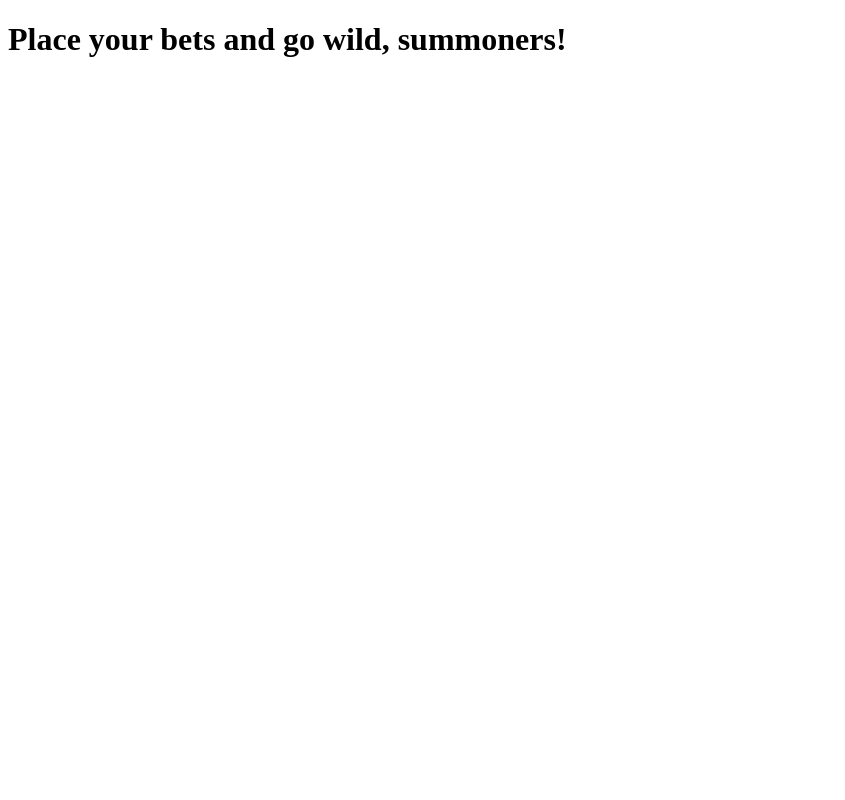
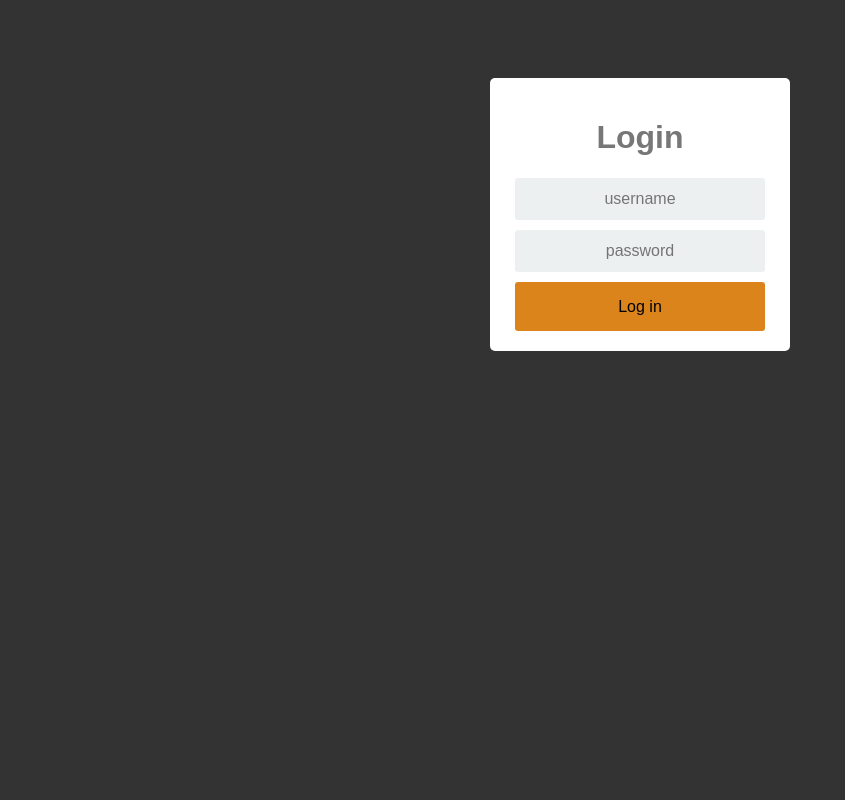
Before and after one commit to ponbac/LEC-pickem, a Flask app: page / in a window 1280 px wide. Shown: the whole page, without its empty margins (0-845 px from the left). Run offline with Flask 2, Linux system fonts and the light colour scheme; parts of the project's set-up code (start-up, migrations or seed data) failed here and were passed over.

Commit message:
played around with login and printing matches

```diff
--- a/model/match.py
+++ b/model/match.py
@@ -12,7 +12,10 @@ class Match:
 
     @property
     def winner(self):
-        return self._winner
+        if self._winner is not None:
+            return self._winner
+        else:
+            return 'no winner yet!'
 
     @winner.setter
     def winner(self, team):
--- a/web/server.py
+++ b/web/server.py
@@ -1,16 +1,43 @@
-from flask import Flask, render_template
+from flask import Flask, flash, redirect, render_template, request, session, abort
+import os
 import socket
-
+from parse.schedule_parser import ScheduleParser
 
 app = Flask(__name__)
 
 
 @app.route('/')
-def index():
-    return render_template('index.html')
+def home():
+    if not session.get('logged_in'):
+        return render_template('login.html')
+    else:
+        match_list = ''
+        for x in range(1, 10):
+            sp = ScheduleParser(x)
+            for m in sp.get_matches():
+                match_list += '<p>' + str(m.match_id) + ': ' + m.team_one.name + ' vs ' + m.team_two.name + ', winner: ' + m.winner.name + '</p>'
+
+        return render_template('index.html') + match_list + '<a href="/logout">Logout</a>'
+
+
+@app.route('/login', methods=['POST'])
+def do_admin_login():
+    if request.form['password'].lower() == 'backman' and request.form['username'].lower() == 'pontus':
+        session['logged_in'] = True
+        return home()
+    else:
+        flash('wrong password!')
+        return home()
+
+
+@app.route("/logout")
+def logout():
+    session['logged_in'] = False
+    return home()
 
 
 if __name__ == '__main__':
+    app.secret_key = os.urandom(12)
     s = socket.socket(socket.AF_INET, socket.SOCK_DGRAM)
     s.connect(("8.8.8.8", 80))
     app.run(host=s.getsockname()[0])
--- /dev/null
+++ b/web/static/style.css
@@ -0,0 +1,78 @@
+* {
+box-sizing: border-box;
+}
+
+*:focus {
+outline: none;
+}
+body {
+font-family: Arial;
+background-color: #333333;
+padding: 50px;
+}
+.login {
+margin: 20px auto;
+width: 300px;
+}
+.login-screen {
+background-color: #FFF;
+padding: 20px;
+border-radius: 5px
+}
+
+.app-title {
+text-align: center;
+color: #777;
+}
+
+.login-form {
+text-align: center;
+}
+.control-group {
+margin-bottom: 10px;
+}
+
+input {
+text-align: center;
+background-color: #ECF0F1;
+border: 2px solid transparent;
+border-radius: 3px;
+font-size: 16px;
+font-weight: 200;
+padding: 10px 0;
+width: 250px;
+transition: border .5s;
+}
+
+input:focus {
+border: 2px solid #3498DB;
+box-shadow: none;
+}
+
+.btn {
+border: 2px solid transparent;
+background: #db841b;
+color: #000000;
+font-size: 16px;
+line-height: 25px;
+padding: 10px 0;
+text-decoration: none;
+text-shadow: none;
+border-radius: 3px;
+box-shadow: none;
+transition: 0.25s;
+display: block;
+width: 250px;
+margin: 0 auto;
+}
+
+.btn:hover {
+background-color: #b9a060;
+}
+
+.login-link {
+font-size: 12px;
+color: #444;
+display: block;
+margin-top: 12px;
+}
--- a/web/templates/index.html
+++ b/web/templates/index.html
@@ -5,6 +5,6 @@
     <title>LEC Pick'em</title>
 </head>
 <body>
-    <h1>Place your bets and go wild, summoners!</h1>
+    <h1>Make your picks!</h1>
 </body>
 </html>
--- /dev/null
+++ b/web/templates/login.html
@@ -0,0 +1,28 @@
+<link rel="stylesheet" href="/static/style.css" type="text/css">
+{% block body %}
+{% if session['logged_in'] %}
+
+You're logged in already!
+
+{% else %}
+
+<form action="/login" method="POST">
+<div class="login">
+<div class="login-screen">
+<div class="app-title">
+<h1>Login</h1>
+</div>
+<div class="login-form">
+<div class="control-group">
+				<input type="text" class="login-field" value="" placeholder="username" name="username">
+<label class="login-field-icon fui-user" for="login-name"></label></div>
+<div class="control-group">
+				<input type="password" class="login-field" value="" placeholder="password" name="password">
+<label class="login-field-icon fui-lock" for="login-pass"></label></div>
+<input type="submit" value="Log in" class="btn btn-primary btn-large btn-block">
+
+</div>
+</div>
+</div>
+</form>{% endif %}
+{% endblock %}
```
Also changed, not shown: parse/schedule_parser.py (renamed from parser/schedule_parser.py, +11 -5 lines), parse/__init__.py (added).
